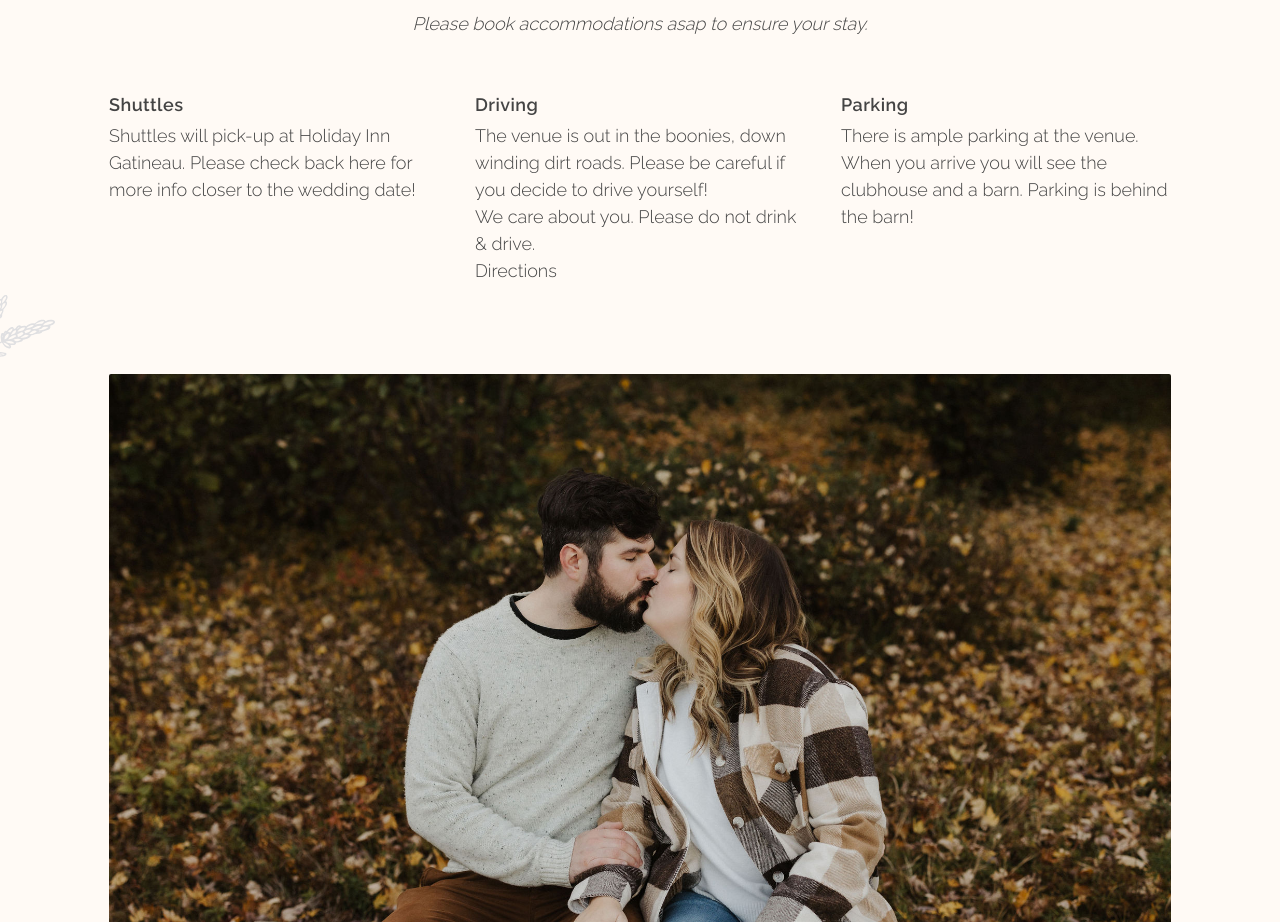
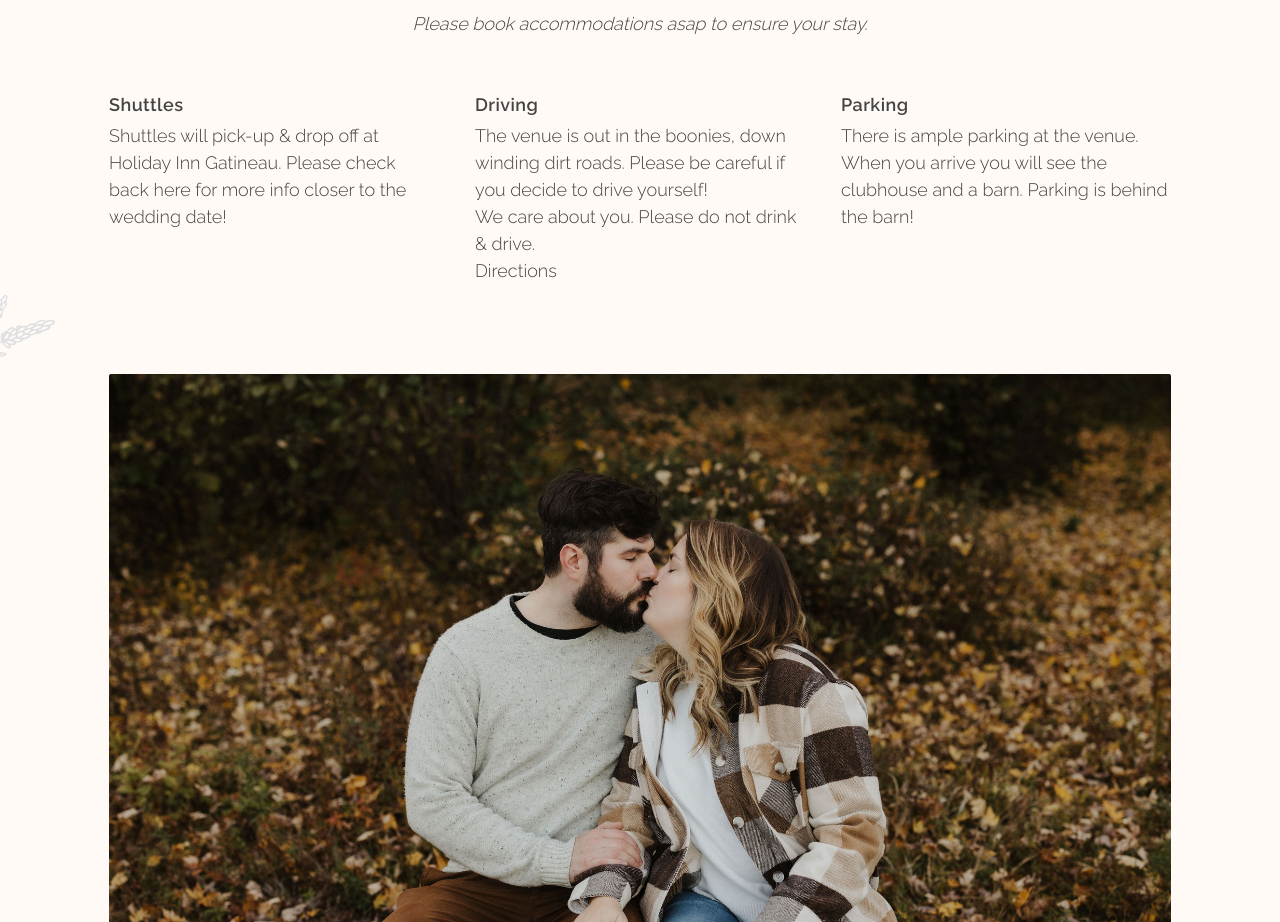
Before and after one commit to martenbjork/erin-and-benoit, a Next.js app: page / in a window 1280 px wide. Shown: the part 2144-3066 px from the top of the page. Built offline with nearby package versions, Linux system fonts and the light colour scheme.

Commit message:
Update index.tsx

```diff
--- a/src/pages/index.tsx
+++ b/src/pages/index.tsx
@@ -169,7 +169,7 @@ export default function Home() {
           <div>
             <h3>Shuttles</h3>
             <p>
-              Shuttles will pick-up at Holiday Inn Gatineau. Please check back
+              Shuttles will pick-up & drop off at Holiday Inn Gatineau. Please check back
               here for more info closer to the wedding date!
             </p>
           </div>
```
